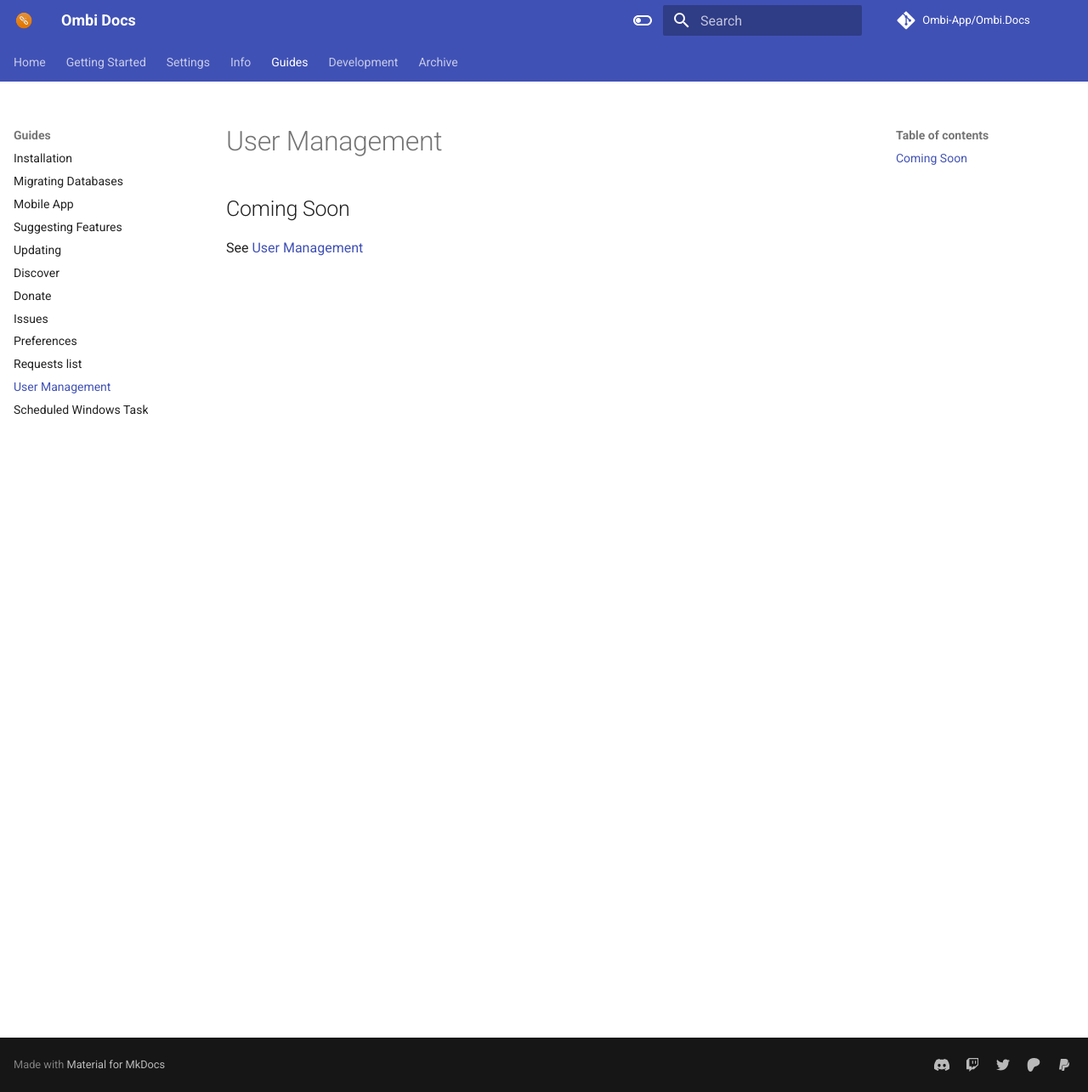
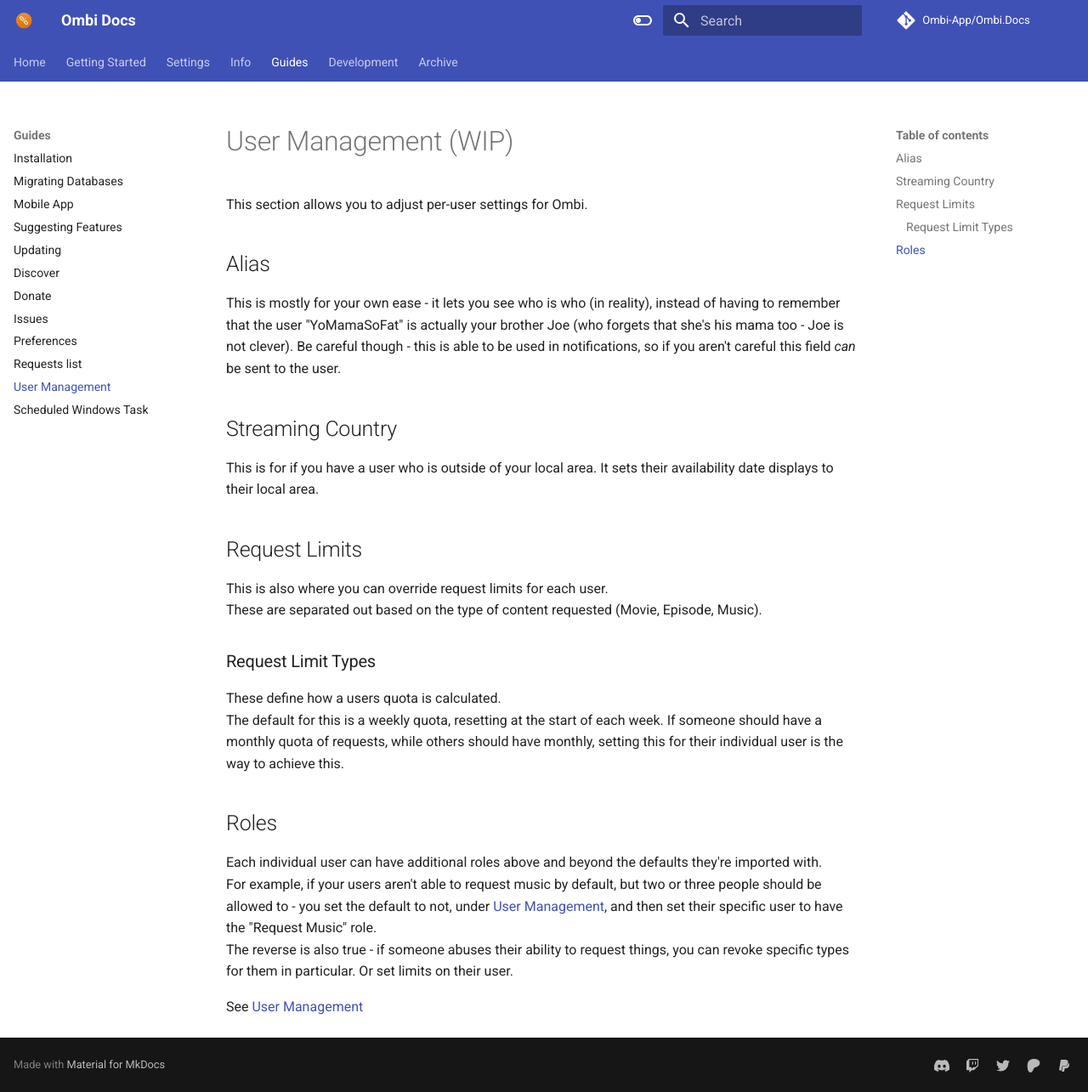
Before and after one commit to Ombi-app/Ombi.Docs, an MkDocs documentation site: the page built from docs/guides/usermanagement.md, in a window 1280 px wide and 1285 px high. Shown: the whole window at 85% size. Built offline with MkDocs 1.6.1 and Material for MkDocs 9.7.7, drawn with Linux system fonts in a browser that asks for light colours; comment, search, counter and statistics services are not loaded.

Commit message:
Add new requests behaviour

```diff
--- a/docs/guides/usermanagement.md
+++ b/docs/guides/usermanagement.md
@@ -1,5 +1,30 @@
-# User Management
+# User Management (WIP)
 
-## Coming Soon
+This section allows you to adjust per-user settings for Ombi.
+
+## Alias
+
+This is mostly for your own ease - it lets you see who is who (in reality), instead of having to remember that the user "YoMamaSoFat" is actually your brother Joe (who forgets that she's his mama too - Joe is not clever). Be careful though - this is able to be used in notifications, so if you aren't careful this field _can_ be sent to the user.
+
+## Streaming Country
+
+This is for if you have a user who is outside of your local area. It sets their availability date displays to their local area.
+
+## Request Limits
+
+This is also where you can override request limits for each user.
+These are separated out based on the type of content requested (Movie, Episode, Music).
+
+### Request Limit Types
+
+These define how a users quota is calculated.
+The default for this is a weekly quota, resetting at the start of each week.
+If someone should have a monthly quota of requests, while others should have monthly, setting this for their individual user is the way to achieve this.
+
+## Roles
+
+Each individual user can have additional roles above and beyond the defaults they're imported with.
+For example, if your users aren't able to request music by default, but two or three people should be allowed to - you set the default to not, under [User Management](../../settings/usermanagement), and then set their specific user to have the "Request Music" role.
+The reverse is also true - if someone abuses their ability to request things, you can revoke specific types for them in particular. Or set limits on their user.
 
 See [User Management](../../settings/usermanagement)
```
Also changed, not shown: docs/settings/usermanagement.md (+20 -7 lines).
